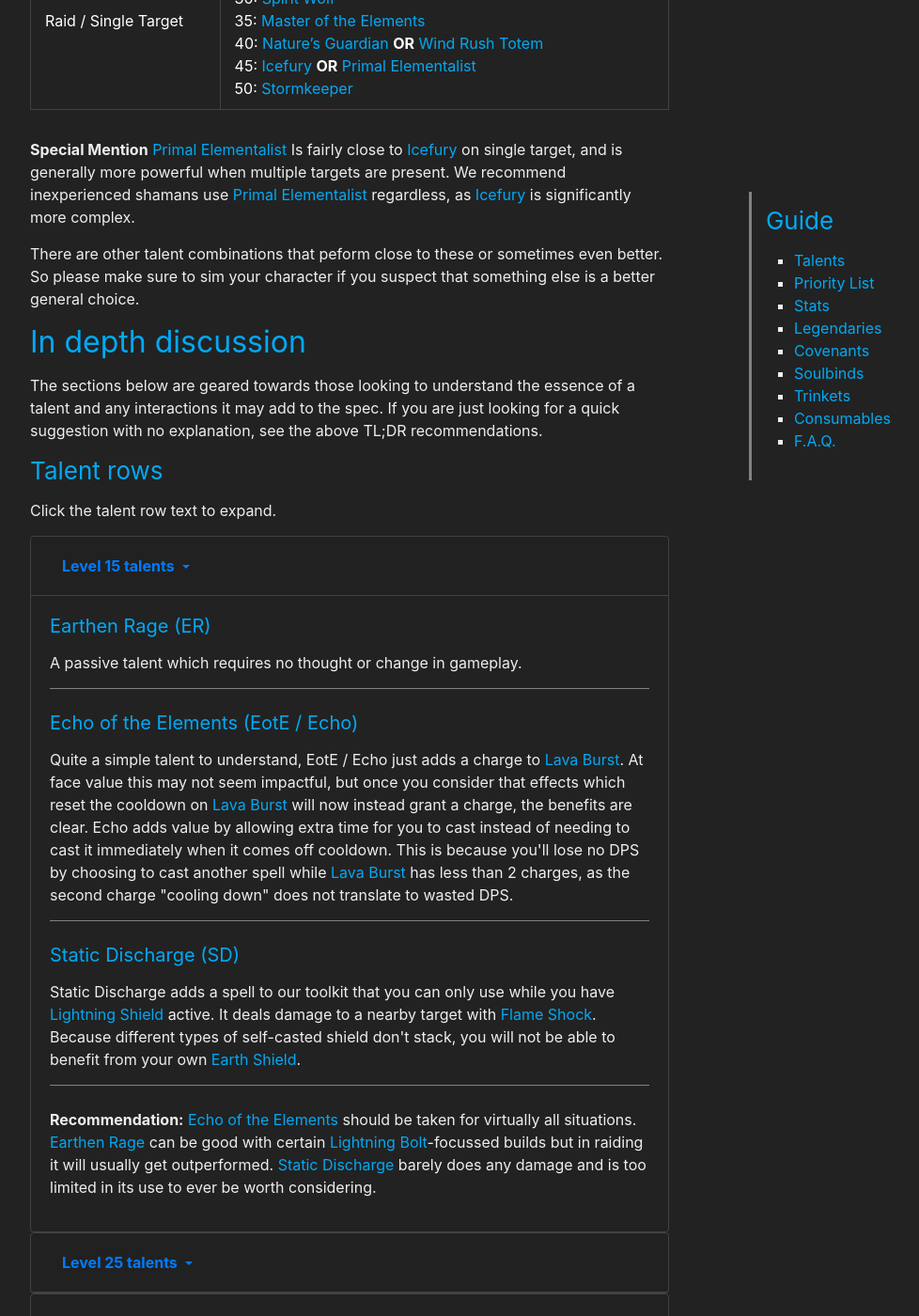
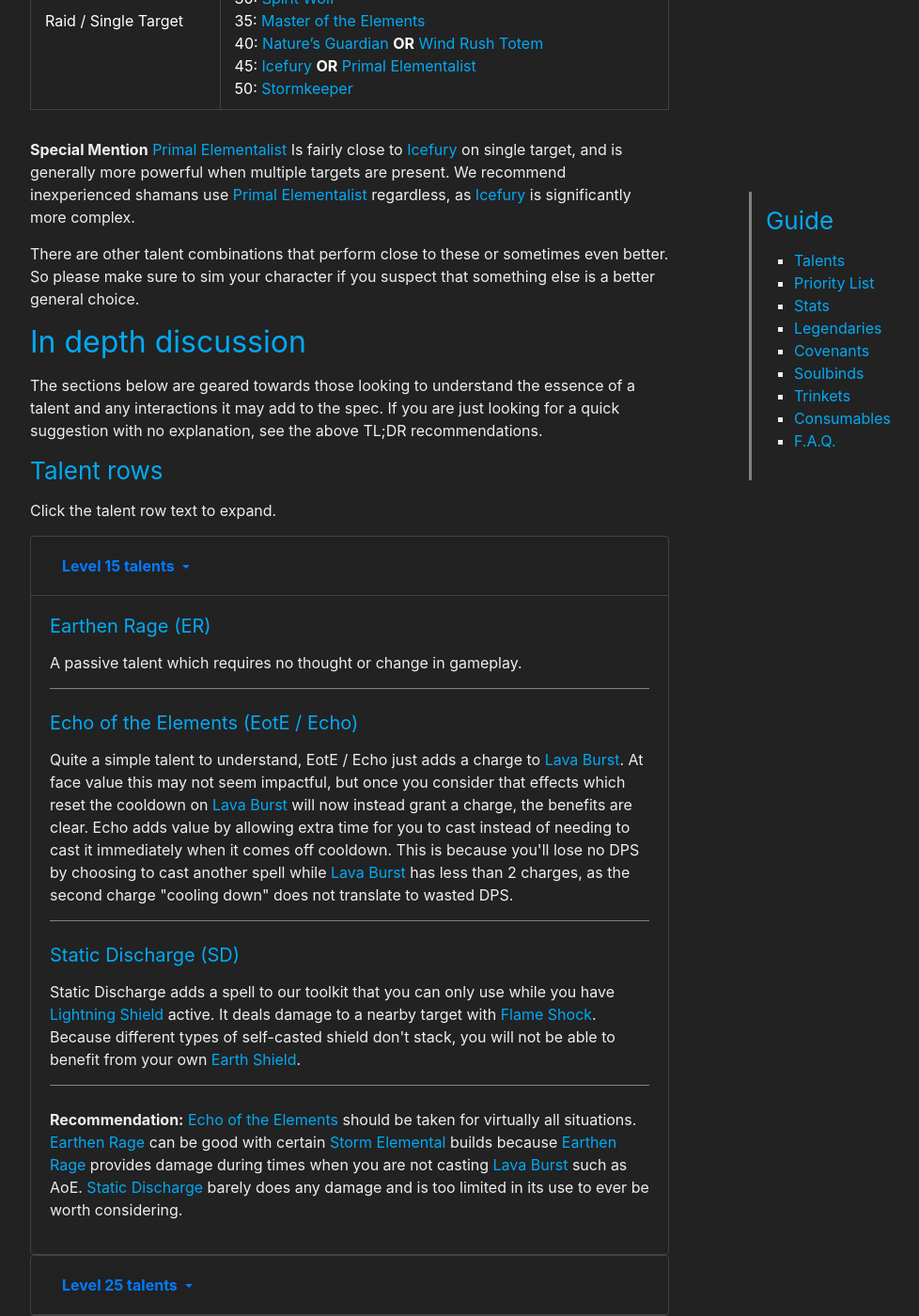
Before and after one commit to stormearthandlava/stormearthandlava.github.io, a Jekyll site: the page built from guide/general/talents.md, in a window 1280 px wide and 1400 px high, scrolled down 1047 px. Shown: the whole window at 94% size, without its empty margins (268-1246 px from the left). Built offline with Jekyll 4.4.1, drawn with Linux system fonts in a browser that asks for light colours; a script that is not in the unit is left out; some of the changed lines change nothing that is shown.

Commit message:
Update talents.md

```diff
--- a/guide/general/talents.md
+++ b/guide/general/talents.md
@@ -18,7 +18,7 @@
 
 **Special Mention** {{ site.data.talent.pe }} Is fairly close to {{ site.data.talent.if }} on single target, and is generally more powerful when multiple targets are present. We recommend inexperienced shamans use {{ site.data.talent.pe }} regardless, as {{ site.data.talent.if }} is significantly more complex.
 
-There are other talent combinations that peform close to these or sometimes even better. So please make sure to sim your character if you suspect that something else is a better general choice.
+There are other talent combinations that perform close to these or sometimes even better. So please make sure to sim your character if you suspect that something else is a better general choice.
 
 
 ## In depth discussion
@@ -47,7 +47,7 @@
                 <h4>{{site.data.talent.sd}} (SD)</h4>
                 <p> Static Discharge adds a spell to our toolkit that you can only use while you have {{ site.data.spell.lightning_shield }} active. It deals damage to a nearby target with {{ site.data.spell.fs }}. Because different types of self-casted shield don't stack, you will not be able to benefit from your own {{site.data.talent.earth_shield}}.</p>
                 <hr><br/>
-                <p markdown="1">**Recommendation:** {{site.data.talent.eote}} should be taken for virtually all situations. {{site.data.talent.er}} can be good with certain {{site.data.spell.lb}}-focussed builds but in raiding it will usually get outperformed. {{site.data.talent.sd}} barely does any damage and is too limited in its use to ever be worth considering.</p>
+                <p markdown="1">**Recommendation:** {{site.data.talent.eote}} should be taken for virtually all situations. {{site.data.talent.er}} can be good with certain {{site.data.talent.storm_elemental}} builds because {{site.data.talent.er}} provides damage during times when you are not casting {{site.data.spell.lava_burst}} such as AoE. {{site.data.talent.sd}} barely does any damage and is too limited in its use to ever be worth considering.</p>
             </div>
         </div>
     </div>
@@ -63,12 +63,12 @@
                 <p>When you cast {{ site.data.spell.eq }} or {{ site.data.spell.es }}, you have a chance to immediately refund all the Maelstrom spent. This allows for increased burst but with the caveat that at a 25% chance, it is quite random and can't be reliably used for burst damage.</p>
                 <hr><br/>
                 <h4>{{site.data.talent.ecs}} (EcS)</h4>
-                <p> Duplicates the next offensive spell used, after 1 second. The duplicate behaves like a normal cast. It is best to use this on {{ site.data.spell.lvb }} on single target and {{ site.data.spell.eq }} on AoE. It allows for good, consistent burst in Single Target and AoE.</p>
+                <p> Duplicates the next offensive spell used, after 1 second. The duplicate behaves like a normal cast. It is best to use this on {{ site.data.spell.es }} on single target and {{ site.data.spell.eq }} on AoE. The echoed spell does not benefit from any buffs present when the triggering spell is cast, but will consume and benefit from them if a relevant buff is present when the echoed spell itself triggers. This spell has good flexibility between Single Target and AoE.</p>
                 <hr><br/>
                 <h4>{{site.data.talent.eb}} (EB)</h4>
                 <p> This is a relatively short CD (12 sec) that grants a random secondary stat buff (Critical Strike, Haste, or Mastery) for 10 seconds. It should be used on cooldown, and you should not behave differently based on which buff you get -- just treat it as a passive increase.</p>
                 <hr><br/>
-                <p markdown="1">**Recommendation:** {{site.data.talent.eb}} for single target. {{site.data.talent.afs}} is usually the clear winner for 3+ targets. {{site.data.talent.ecs}} offers more control.</p>
+                <p markdown="1">**Recommendation:** {{site.data.talent.eb}} for single target. {{site.data.talent.afs}} is usually the clear winner for 3+ targets. {{site.data.talent.ecs}} despite offering greater control of your damage across more than just one damage profile, it is undertuned relative to the other options in their preferred scenarios and is not chosen unless you've also chosen to use {{site.data.legendary.eeq}}.</p>
             </div>
         </div>
     </div>
@@ -84,7 +84,7 @@
                 <p>A fairly powerful talent that should be considered mostly for its defensive value, not the movement increase it provides. {{ site.data.talent.spirit_wolf }} is quite potent for predictable damage intake when you have the freedom to spend a few seconds in {{ site.data.spell.ghost_wolf }}, and when {{ site.data.spell.astral_shift }} is on cooldown.</p>
                 <hr><br/>
                 <h4>{{site.data.talent.earth_shield}} (ESh)</h4>
-                <p> An underwhelming talent that offers little value and requires additional GCDs throughout the fight. We do not recommend using this talent, but if you do decide to, ensure you do not refresh the stacks early. It is not important to stay at high stacks, and is a waste of a GCD to refresh.</p>
+                <p> For the small amount of GCDs required throughout an encounter, depending on the type of damage present and movement requirements, {{site.data.spell.earth_shield}} can provide solid amounts of passive healing. Avoid refreshing it early unless there are breaks in combat/intermission phases. For Kyrian shamans it also triggers the healing charges of {{site.data.spell.vesper_totem}}.</p>
                 <hr><br/>
                 <h4>{{site.data.talent.static_charge}} (SC)</h4>
                 <p> Very easy to understand and use. Simply put, if you stun 4+ targets with a use of {{ site.data.spell.capacitor_totem }}, its cooldown will instead be 40 seconds. </p>
@@ -110,7 +110,7 @@
                 <h4>{{site.data.talent.lmt}} (LMT)</h4>
                 <p> Offers some nice AOE on a moderate cooldown, especially when encounter timing allows you to get high-value casts on or near cooldown. Its long duration and static location make it hard to use.</p>
                 <hr><br/>
-                <p markdown="1">**Recommendation:** {{ site.data.talent.mote }} is the default choice in raiding and mythic+. {{ site.data.talent.se }} can be used in conjunction with {{ site.data.talent.pe }} to get extremely potent AoE burst damage by giving you another cooldown in {{site.data.spell.eye_of_the_storm}}. {{ site.data.talent.lmt }} is a multi-target talent that may occasionally pull ahead of the other options when either the fight or instance timings are unfavorable for {{ site.data.talent.se }} but optimal for {{ site.data.talent.lmt }} and additionally {{ site.data.talent.lmt }} tends to pull ahead for 2/3 target sustained stacked cleave.<br/> Sim yourself to know what fits your character.
+                <p markdown="1">**Recommendation:** {{ site.data.talent.mote }} is the default choice in raiding and is viable for M+ use. {{ site.data.talent.se }} is the default choice for M+ and has specific uses in raid content where externals or burst aoe are required. When taking {{site.data.talent.se}} you should also take {{site.data.talent.pe}} to make use of {{site.data.spell.eye_of_the_storm}}. {{ site.data.talent.lmt }} has reasonable base power however the buffs to our base AoE spells ({{site.data.spell.cl}} and {{site.data.spell.eq}} in [9.0.5](https://shadowlands.wowhead.com/guides/shaman-class-changes-shadowlands-patch-9-0-5) means the alternatives have increased value relative to {{site.data.talent.lmt}} making it less appealing.
                 </p>
             </div>
         </div>
@@ -127,7 +127,7 @@
                 <p markdown="1">Serves as an additional HP buffer, but does not prevent you from being one-shotted by big hits *or massive damage*.</p>
                 <hr><br/>
                 <h4>{{site.data.talent.ancestral_guidance}} (AG)</h4>
-                <p markdown="1"> A decent emergency heal when used in AoE, but quite underwhelming for ST. This should only be considered for use when *dealing damage*, **not when casting {{ site.data.spell.healing_surge }}**.</p>
+                <p markdown="1"> An excellent source of utility for the spec in M+ content on large pulls, but quite underwhelming for ST. This should only be considered for use when *dealing damage*, **not when casting {{ site.data.spell.healing_surge }}**.</p>
                 <hr><br/>
                 <h4>{{site.data.talent.wind_rush_totem}} (WRT)</h4>
                 <p markdown="1">Raid utility that can occasionally help counter mechanics.</p>
@@ -164,7 +164,7 @@
                 <h4>{{site.data.talent.if}} (IF)</h4>
                 <p markdown="1">This is to be used on cooldown assuming you can cast all four empowered {{ site.data.spell.frs }}s. {{ site.data.talent.if }} empowered {{ site.data.spell.frs }} generate Maelstrom. This gives you more liberty in when you can use {{ site.data.talent.if }} charges, potentially for brief moments in the 15 second buff window where you will move for a few GCDs.</p>
                 <hr><br/>
-                <p markdown="1">**Recommendation:** {{ site.data.talent.if }} in combination with {{ site.data.talent.mote }} and {{ site.data.talent.echo }} is the default choice versus one target. Alternatively {{ site.data.talent.pe }} can be used. Both talents are pretty much equivalent on single target, with {{ site.data.talent.pe }} becoming better when more targets are available. {{ site.data.talent.sop }} stays similarly to how it performed in BfA with it only being worth considering if you need the {{ site.data.talent.fs }}-spreading or know the kill timers perfectly.</p>
+                <p markdown="1">**Recommendation:** {{ site.data.talent.if }} in combination with {{ site.data.talent.mote }} and {{ site.data.talent.echo }} is the default choice versus one target. Alternatively {{ site.data.talent.pe }} can be used. Both talents are pretty much equivalent on single target, with {{ site.data.talent.pe }} becoming better when more targets are available. {{ site.data.talent.sop }} stays similarly to how it performed in BFA but in Shadowlands there aren't any borrowed power sources that make it more valuable than the alternatives, this means there is currently no PvE situation where using {{site.data.talent.sop}} is recommended.</p>
             </div>
         </div>
     </div>
```
